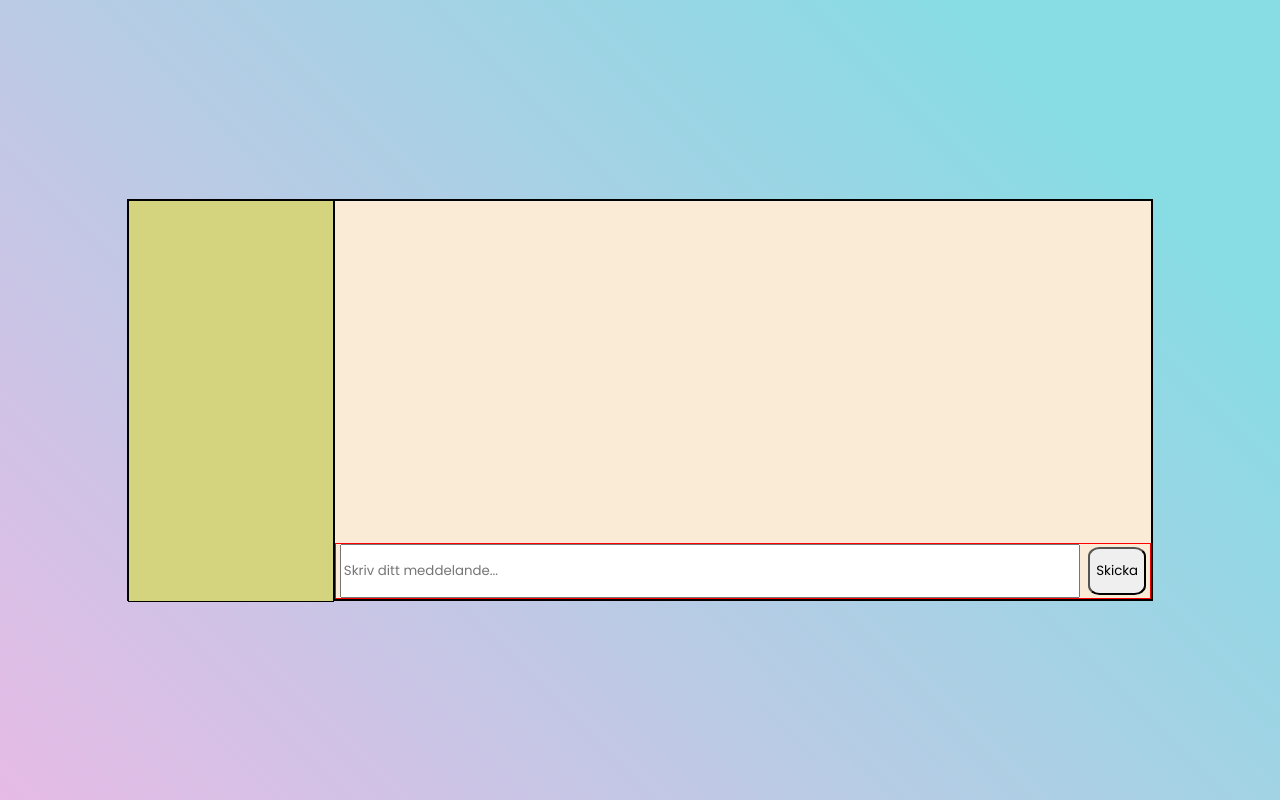
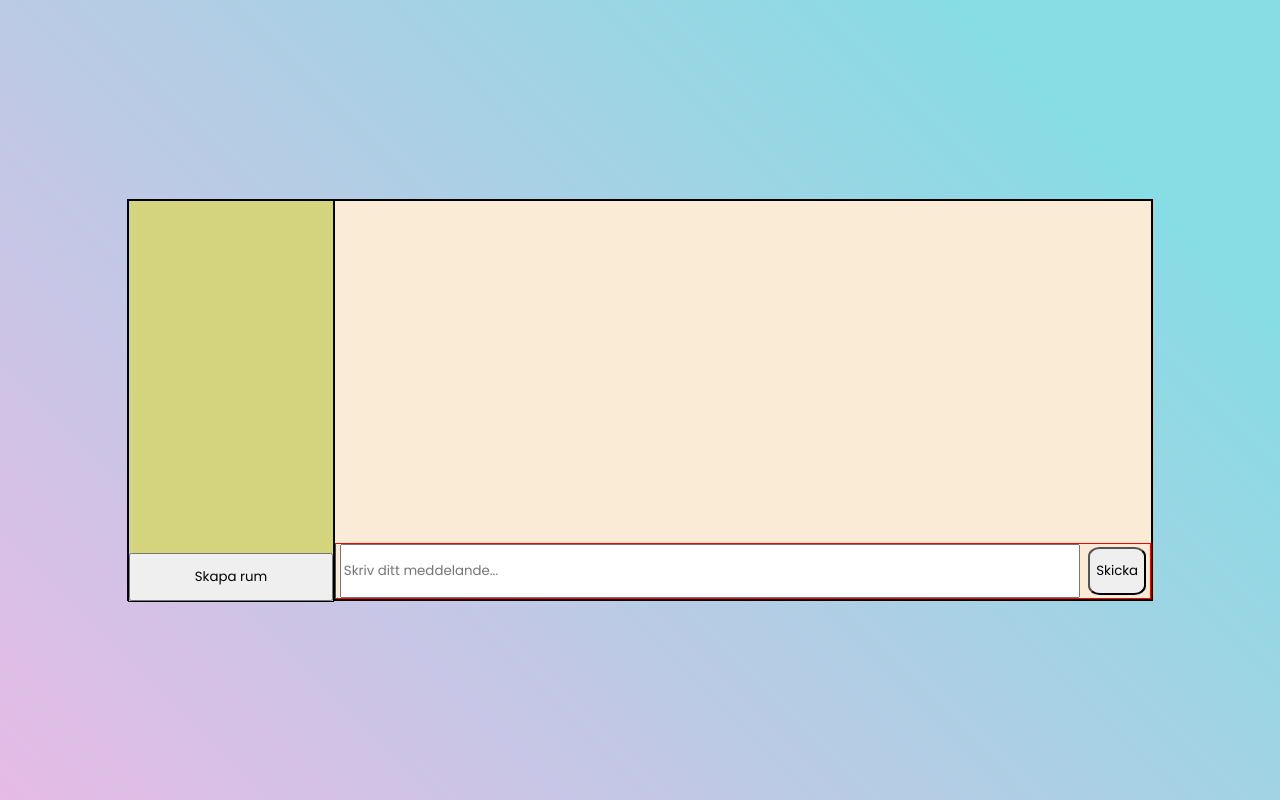
Before and after one commit to elinrobertson/Chatify4, a React (Vite) app in the folder client/: page / in a window 1280 px wide. Both pictures are taken after a click on the button "Börja chatta". Built offline with nearby package versions, Linux system fonts and the light colour scheme; no server answers.

Commit message:
some small changes

```diff
--- a/client/src/Chat.css
+++ b/client/src/Chat.css
@@ -33,9 +33,17 @@
     background-color: rgb(212, 212, 126);
     border: 1px solid black;
     display: flex;
+    flex-direction: column;
+}
+
+.create-room {
+    display: flex;
+    justify-content: center;
+    align-items: center;
+    margin-top: auto;
+    height: 3rem;
 
 }
-
 .chatwindow-div {
     background-color: antiquewhite;
     border: 1px solid black;
--- a/client/src/Chat.tsx
+++ b/client/src/Chat.tsx
@@ -4,7 +4,9 @@ function Chat() {
   return (
     <div className="main">
       <div className="chat-container">
-        <div className="room-div"></div>
+        <div className="room-div">
+          <button className="create-room">Skapa rum</button>
+        </div>
         <div className="chatwindow-div">
           <div className="messages"></div>
             <div className="send-div">
```
